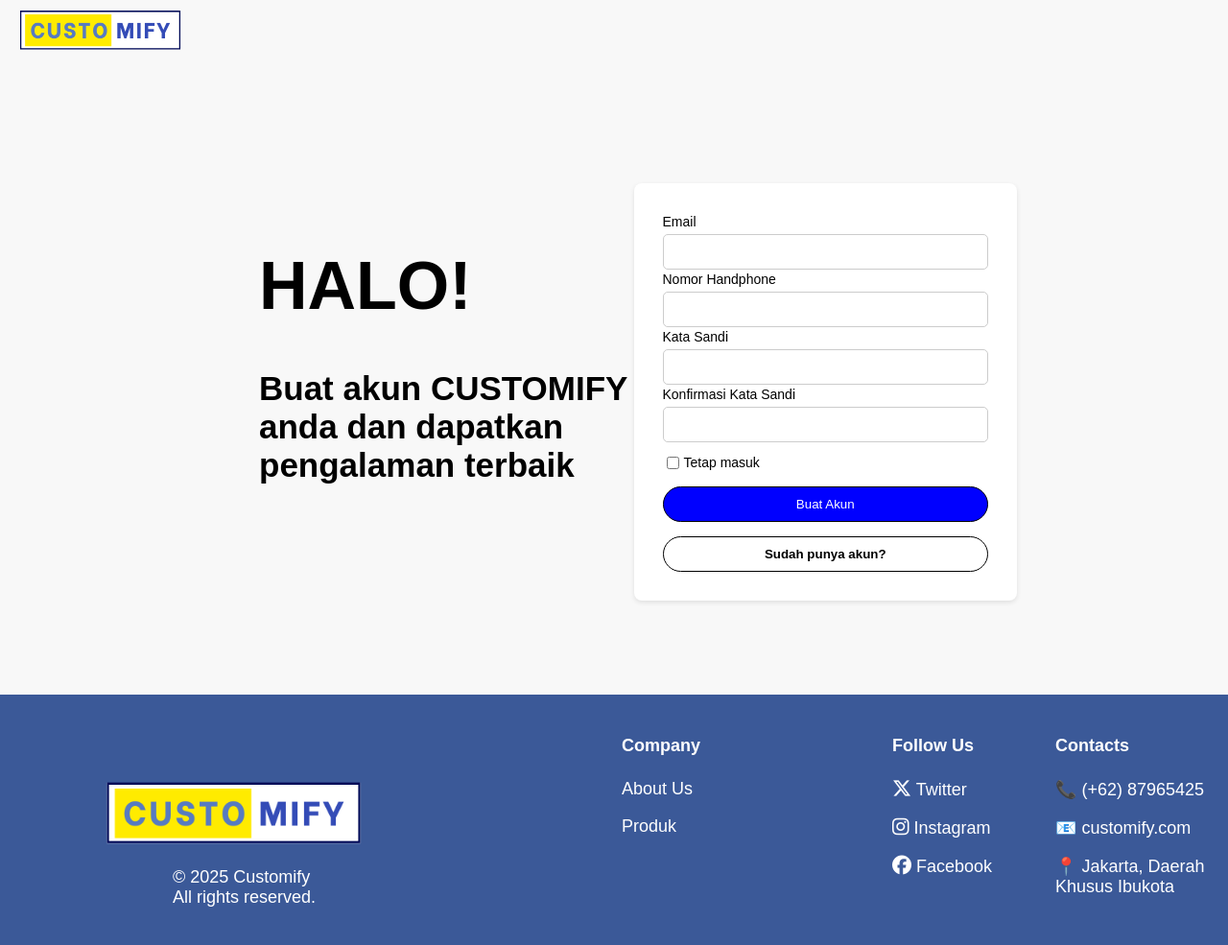
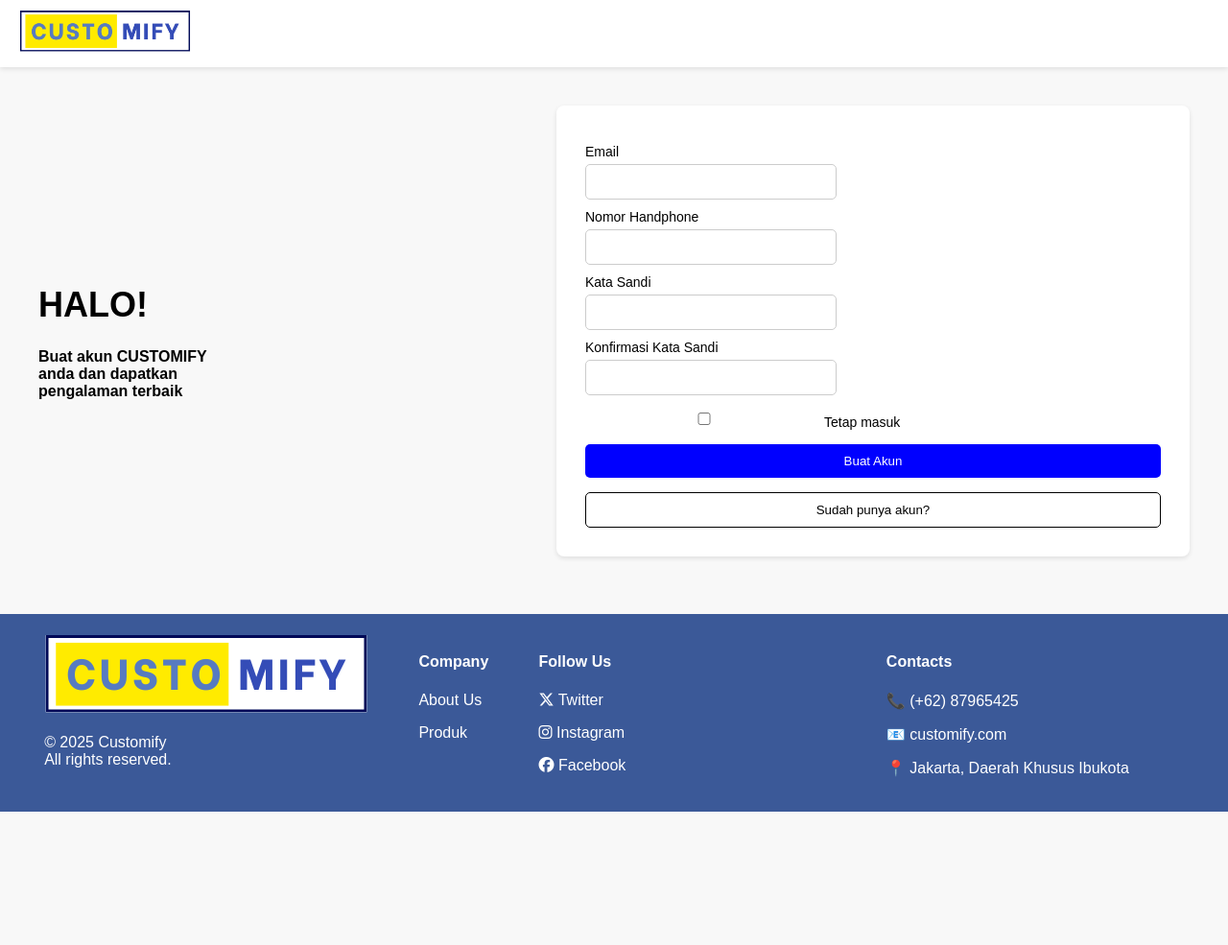
Before and after one commit to llecram45/Project-Software-Engineering, a plain HTML site: page Signup.html in a window 1280 px wide. Shown: the whole page at 96% size. After the commit the page ends 846 px from the top, so only its background shows below. Drawn offline with Linux system fonts and the light colour scheme; a script that the page names is missing; files whose address does not match are found by name.

Commit message:
Update Signup.css

```diff
--- a/Signup.css
+++ b/Signup.css
@@ -9,8 +9,9 @@
     display: flex;
     justify-content: space-between;
     align-items: center;
-    background: #f8f8f8;
     padding: 10px 20px;
+    background-color: white;
+    box-shadow: 0 2px 5px rgba(0, 0, 0, 0.1);
 }
 
 .logo {
@@ -19,42 +20,37 @@
 }
 
 .logo img {
-    height: auto;
-    width: 50%;
+    height: 45px;
+    width: auto;
 }
 
 .logo span {
     color: blue;
 }
 
+.icons span {
+    margin-left: 10px;
+    cursor: pointer;
+}
+
 .container {
-    margin-top: 33px;
-    margin-left: 230px;
     display: flex;
     justify-content: space-between;
     align-items: center;
     padding: 40px;
-    font-size: 35px;
-}
-
-.options a {
-    font-size: 14px;
 }
 
 .left {
     width: 40%;
-    margin-bottom: 50px;
 }
 
 .left h1 {
-    font-size: 70px;
+    font-size: 36px;
     color: black;
 }
 
 .right {
-    width: 35%;
-    margin-top: 50px;
-    margin-right: 180px;
+    width: 50%;
     background: white;
     padding: 30px;
     border-radius: 8px;
@@ -68,14 +64,23 @@
 
 label {
     font-size: 14px;
-    margin-top: 2px;
+    margin-top: 10px;
 }
 
 input {
+    width: 40%;
     padding: 10px;
     margin-top: 5px;
     border: 1px solid #ccc;
     border-radius: 5px;
+}
+
+input[type="text"] {
+    width: 40%;
+    margin-top: 0px;
+    padding: 10px;
+    border: 1px solid #ccc;
+    border-radius: 20px;
 }
 
 .checkbox {
@@ -90,28 +95,15 @@
 
 button {
     padding: 10px;
-    margin-top: 10px;
+    margin-top: 15px;
+    border: none;
     cursor: pointer;
-    border-radius: 50px;
-    background-color: white;
+    border-radius: 5px;
 }
 
 button[type="submit"] {
-    background-color: blue;
+    background: blue;
     color: white;
-    border-radius: 50px;
-    border: 1px solid #000;
-    margin-top: 15px;
-    box-shadow: none;
-}
-
-button[type="button"] {
-    color: black;
-    font-weight: bold;
-    border-radius: 50px;
-    border: 1px solid #000;
-    margin-top: 15px;
-    box-shadow: none;
 }
 
 #loginPage {
@@ -125,8 +117,8 @@
     color: white;
     padding: 20px;
     display: flex;
-    margin-top: 58px;
-    font-size: 18px;
+    justify-content: space-around;
+    margin-top: 20px;
 }
 
 .footer-content {
@@ -138,59 +130,3 @@
 .info, .social, .contact {
     width: 25%;
 }
-
-.option a {
-    margin-top: 10%;
-}
-
-.logofooter {
-    margin-left: 90px;
-    margin-top: 70px;
-}
-
-.logofooter img {
-    height: 40%;
-    width: auto;
-}
-
-.company {
-    margin-left: 200px;
-}
-
-.social {
-    margin-left: 200px;
-}
-
-.social a {
-    text-decoration: none;
-    color: white;
-    display: flex;
-    align-items: center;
-    gap: 8px;
-    margin-bottom: 8px;
-    font-size: 16px;
-    transition: color 0.3s;
-}
-
-.social a:hover {
-    color: #ddd;
-}
-
-.social i {
-    font-size: 20px;
-}
-
-.contact {
-    margin-left: 10px;
-}
-
-.logofooter .copyright-text {
-    font-size: 14px;
-    color: #ccc;
-    margin-top: 10px;
-    text-align: center;
-}
-
-.copyright{
-    margin-left: 70px;
-}
```
